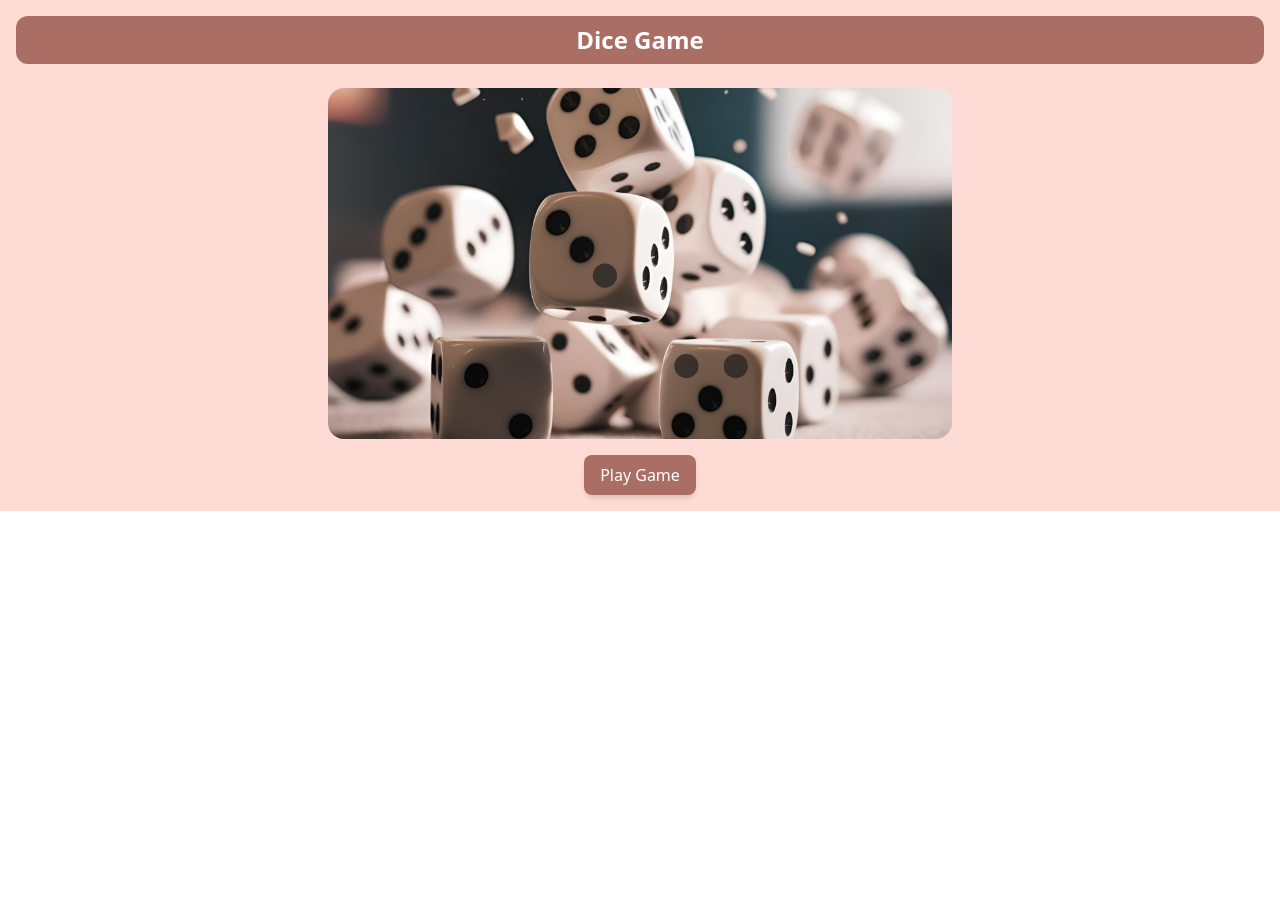
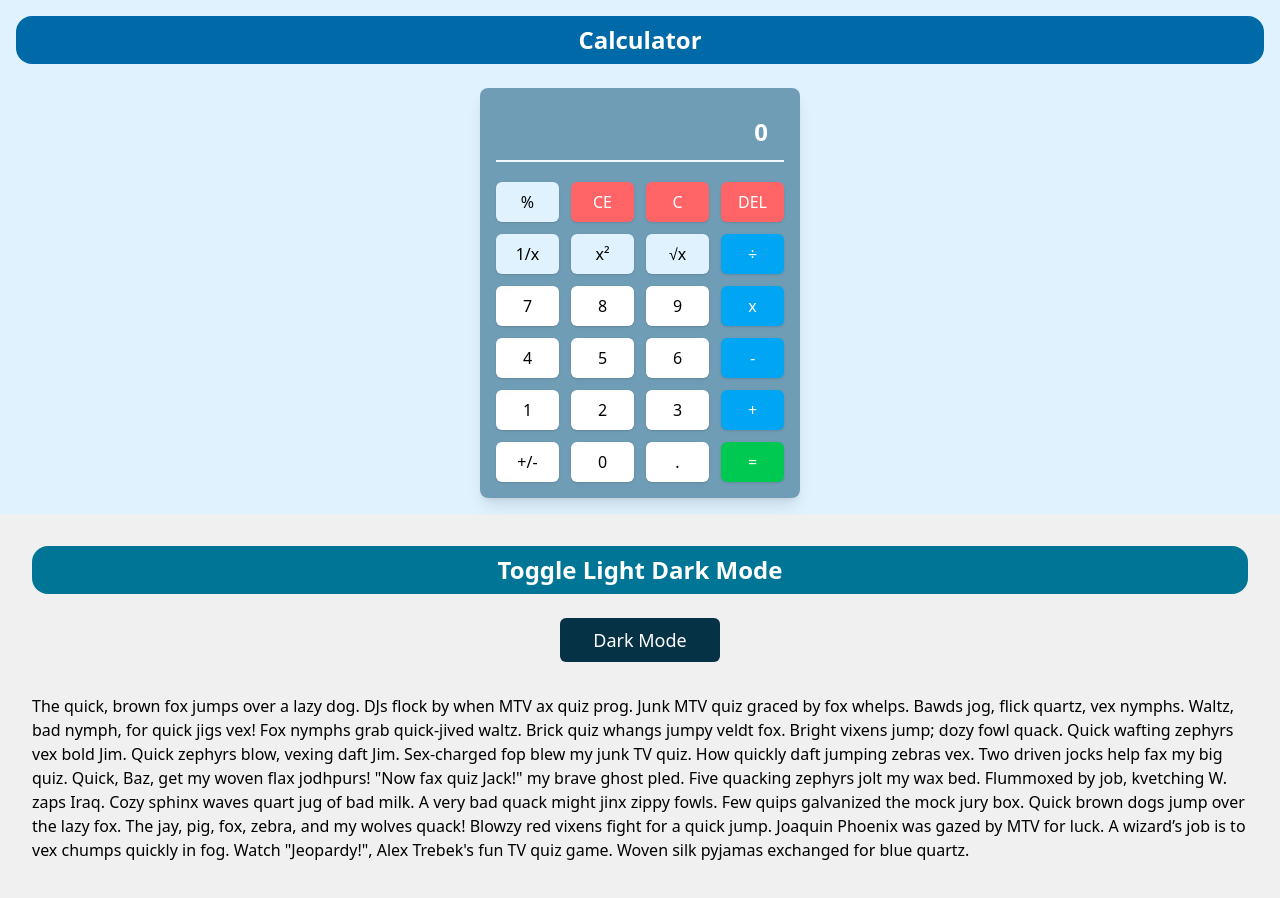
Before and after one commit to jsaurabh1906/React-Short-Projects, a React (Vite) app: page / in a window 1280 px wide. Shown: the top 898 px of the page. Before the commit the page ends 800 px from the top, so only its background shows below. Built offline with nearby package versions, Linux system fonts and the light colour scheme.

Commit message:
feat: Toggle Light-Dark Mode, Basic Calculator

```diff
--- a/src/App.jsx
+++ b/src/App.jsx
@@ -1,8 +1,11 @@
 import "./App.css";
+import BasicCalculator from "./Projects/BasicCalculator/BasicCalculator";
 import BmiCalculator from "./Projects/BMI_Calculator/BmiCalculator";
 import CustomScroll from "./Projects/CustomScroll/CustomScroll";
 import DiceGame from "./Projects/DiceGame/DiceGame";
 import ImageSlider from "./Projects/ImageSlider/ImageSlider";
+import LightDarkMode from "./Projects/LightDarkMode/LightDarkMode";
+import { ThemeProvider } from "./Projects/LightDarkMode/ThemeContext";
 import LoadMoreData from "./Projects/LoadMoreData/LoadMoreData";
 import QRCodeGenerator from "./Projects/QRCodeGenerator/QRCodeGenerator";
 import RandomColorGenerator from "./Projects/RandomColorGenerator/RandomColorGenerator";
@@ -11,7 +14,7 @@ import TextAnalyzer from "./Projects/TextAnalyzer/TextAnalyzer";
 
 function App() {
   return (
-    <>
+    <ThemeProvider>
       {/* ==========================Random Hex Generater========================== */}
       {/* <RandomColorGenerator /> */}
       {/* ==========================Star Rating========================== */}
@@ -29,8 +32,12 @@ function App() {
       {/* ==========================Custom Scroll Progress Bar==========================*/}
       {/* <CustomScroll /> */}
       {/* ==========================Dice Game==========================*/}
-      <DiceGame />
-    </>
+      {/* <DiceGame /> */}
+      {/* ==========================Basic Calculator==========================*/}
+      <BasicCalculator />
+      {/* ==========================Toggle Light Dark Mode==========================*/}
+      <LightDarkMode />
+    </ThemeProvider>
   );
 }
 
--- /dev/null
+++ b/src/Projects/BasicCalculator/BasicCalculator.jsx
@@ -0,0 +1,153 @@
+import React, { useState } from "react";
+
+const calciButtons = [
+  "%",
+  "CE",
+  "C",
+  "DEL",
+  "1/x",
+  "x²",
+  "√x",
+  "÷",
+  "7",
+  "8",
+  "9",
+  "x",
+  "4",
+  "5",
+  "6",
+  "-",
+  "1",
+  "2",
+  "3",
+  "+",
+  "+/-",
+  "0",
+  ".",
+  "=",
+];
+const getButtonClass = (btnItem) => {
+  switch (btnItem) {
+    case "CE":
+    case "C":
+    case "DEL":
+      return "bg-red-400 hover:bg-red-500 text-white";
+    case "%":
+    case "1/x":
+    case "x²":
+    case "√x":
+      return "bg-sky-100 hover:bg-sky-200"; // Function buttons
+    case "÷":
+    case "x":
+    case "-":
+    case "+":
+      return "bg-sky-500 hover:bg-sky-600 text-white"; // Operator buttons
+    case "=":
+      return "bg-green-500 hover:bg-green-600 text-white"; // Equals button
+    default: // Numbers and "."
+      return "bg-white hover:bg-sky-200";
+  }
+};
+
+const BasicCalculator = () => {
+  const [input, setInput] = useState("0");
+  const [result, setResult] = useState(null);
+
+  const clearInput = () => {
+    setInput("0");
+    setResult(null);
+  };
+  const sliceInput = () => {
+    setInput((prev) => prev.slice(0, -1) || "0");
+  };
+  const calculateResult = () => {
+    try {
+      console.log("Currrent Input to Evaluate:", input);
+      const calculatedResult = eval(input.replace("x", "*").replace("÷", "/"));
+      setResult(calculatedResult.toString());
+      setInput("0");
+    } catch (error) {
+      setInput("Error");
+    }
+  };
+
+  const handleClick = (value) => {
+    if (input === "0") {
+      setInput(value);
+    } else {
+      setInput(input + value);
+    }
+  };
+
+  const handleBtnClick = (btnItem) => {
+    switch (btnItem) {
+      case "=":
+        return calculateResult();
+      case "C":
+        return clearInput();
+      case "CE":
+      case "DEL":
+        return sliceInput();
+      case "1/x":
+        setInput((prev) =>
+          prev !== "0"
+            ? (1 / parseFloat(prev)).toString()
+            : "Error Dividing by 0"
+        );
+      case "x²":
+        return setInput((prev) => (parseFloat(prev) ** 2).toString());
+      case "√x":
+        return setInput((prev) =>
+          parseFloat(prev) >= 0
+            ? Math.sqrt(parseFloat(prev)).toString()
+            : "Error Negative Square Root"
+        );
+      case "+/-":
+        return setInput((prev) => (parseFloat(prev) * -1).toString());
+      case "%":
+        return setInput((prev) => (parseFloat(prev) / 100).toString());
+      default:
+        handleClick(btnItem);
+    }
+  };
+
+  return (
+    <div className="w-full flex flex-col items-center justify-center bg-sky-100 p-4">
+      <h1 className="text-2xl w-full text-center font-bold bg-sky-700 text-white mb-6 py-2 rounded-2xl">
+        Calculator
+      </h1>
+      <div className="w-80 p-4 bg-sky-900/50 rounded-lg shadow-lg">
+        <div className="w-full mb-2 px-4 py-3 text-2xl text-white text-right font-bold border-b-2 border-b-sky-50">
+          {input}
+        </div>
+        {/* {result !== null && ( */}
+        <div
+          className={`w-full px-4 mb-3 text-2xl text-white text-right font-bold bg-sky-700/40 rounded-md overflow-hidden transform transition-all duration-500 ease-in-out ${
+            result
+              ? "max-h-24 opacity-100 scale-y-100 py-3"
+              : "max-h-0 opacity-0 scale-y-0 py-0"
+          }`}
+        >
+          {result}
+        </div>
+
+        {/* )} */}
+        <div className="grid grid-cols-4 gap-3">
+          {calciButtons.map((btnItem, idx) => (
+            <button
+              key={idx}
+              onClick={() => handleBtnClick(btnItem)}
+              className={`bg-gray-100 rounded-md px-4 py-2 font-medium shadow-sm transition-all duration-300 ${getButtonClass(
+                btnItem
+              )}`}
+            >
+              {btnItem}
+            </button>
+          ))}
+        </div>
+      </div>
+    </div>
+  );
+};
+
+export default BasicCalculator;
--- /dev/null
+++ b/src/Projects/LightDarkMode/LightDarkMode.jsx
@@ -0,0 +1,46 @@
+import React, { useState } from "react";
+import { useTheme } from "./ThemeContext";
+import styles from "./LightDarkMode.module.css";
+const LightDarkMode = () => {
+  const { theme, toggleTheme } = useTheme();
+  return (
+    <div
+      className={`${styles.container} ${
+        theme === "dark" ? styles.dark : styles.light
+      } `}
+    >
+      <h1 className="text-2xl w-full text-center font-bold bg-cyan-700 text-white mb-6 py-2 rounded-2xl">
+        Toggle Light Dark Mode
+      </h1>
+      <div className="flex flex-col space-y-8 justify-center">
+        <button
+          onClick={toggleTheme}
+          className={`bg-cyan-950 text-white w-40 mx-auto px-4 py-2 text-lg border-none rounded-md cursor-pointer transition-all duration-300 ease-in`}
+        >
+          {theme === "light" ? "Dark Mode" : "Light Mode"}
+        </button>
+        <p>
+          The quick, brown fox jumps over a lazy dog. DJs flock by when MTV ax
+          quiz prog. Junk MTV quiz graced by fox whelps. Bawds jog, flick
+          quartz, vex nymphs. Waltz, bad nymph, for quick jigs vex! Fox nymphs
+          grab quick-jived waltz. Brick quiz whangs jumpy veldt fox. Bright
+          vixens jump; dozy fowl quack. Quick wafting zephyrs vex bold Jim.
+          Quick zephyrs blow, vexing daft Jim. Sex-charged fop blew my junk TV
+          quiz. How quickly daft jumping zebras vex. Two driven jocks help fax
+          my big quiz. Quick, Baz, get my woven flax jodhpurs! "Now fax quiz
+          Jack!" my brave ghost pled. Five quacking zephyrs jolt my wax bed.
+          Flummoxed by job, kvetching W. zaps Iraq. Cozy sphinx waves quart jug
+          of bad milk. A very bad quack might jinx zippy fowls. Few quips
+          galvanized the mock jury box. Quick brown dogs jump over the lazy fox.
+          The jay, pig, fox, zebra, and my wolves quack! Blowzy red vixens fight
+          for a quick jump. Joaquin Phoenix was gazed by MTV for luck. A
+          wizard’s job is to vex chumps quickly in fog. Watch "Jeopardy!", Alex
+          Trebek's fun TV quiz game. Woven silk pyjamas exchanged for blue
+          quartz.
+        </p>
+      </div>
+    </div>
+  );
+};
+
+export default LightDarkMode;
--- /dev/null
+++ b/src/Projects/LightDarkMode/LightDarkMode.module.css
@@ -0,0 +1,19 @@
+.container {
+  width: 100%;
+  height: 100vh;
+  padding: 2rem;
+  flex-direction: column;
+  justify-content: center;
+  background-color: var(--bg-color);
+  color: var(--text-color);
+  transition: all 0.5s ease-in-out;
+}
+
+.light {
+  --bg-color: #f0f0f0;
+}
+
+.dark {
+  --bg-color: #222;
+  color: white;
+}
--- /dev/null
+++ b/src/Projects/LightDarkMode/ThemeContext.jsx
@@ -0,0 +1,30 @@
+import { createContext, useContext, useEffect, useState } from "react";
+import { useLocalStorage } from "../../hooks/useLocalStorage";
+
+const ThemeContext = createContext();
+
+export const ThemeProvider = ({ children }) => {
+  const [theme, setTheme] = useLocalStorage("theme", "light");
+
+  useEffect(() => {
+    document.body.className = theme;
+  }, [theme]);
+
+  const toggleTheme = () => {
+    setTheme((prevTheme) => (prevTheme === "light" ? "dark" : "light"));
+  };
+
+  return (
+    <ThemeContext.Provider value={{ theme, toggleTheme }}>
+      {children}
+    </ThemeContext.Provider>
+  );
+};
+
+export const useTheme = () => {
+  const context = useContext(ThemeContext);
+  if (!context) throw new Error("useTheme must be used within a ThemeProvider");
+  return context;
+};
+
+export default ThemeContext;
--- /dev/null
+++ b/src/hooks/useLocalStorage.jsx
@@ -0,0 +1,32 @@
+import { useEffect, useState } from "react";
+
+// Export a custom hook called useLocalStorage that takes in a key and an initialValue as parameters
+export const useLocalStorage = (key, initialValue) => {
+  // Retrieve the stored value from localStorage or use the initialValue if it doesn't exist
+  const [storedValue, setStoredValue] = useState(() => {
+    try {
+      // Try to get the item from localStorage
+      const item = localStorage.getItem(key);
+      console.log("item:", item);
+      // If the item exists, parse it and return it, otherwise return the initialValue
+      return item ? JSON.parse(item) : initialValue;
+    } catch (error) {
+      // If there is an error, log it and return the initialValue
+      console.log("Error while accessing LocalStorage:", error);
+      return initialValue;
+    }
+  });
+
+  // This useEffect hook is used to store a value in the LocalStorage when the key or storedValue changes
+  useEffect(() => {
+    try {
+      // Try to set the value in the LocalStorage
+      localStorage.setItem(key, JSON.stringify(storedValue));
+    } catch (error) {
+      // If an error occurs, log it to the console
+      console.error("Error while setting LocalStorage:", error);
+    }
+  }, [key, storedValue]);
+
+  return [storedValue, setStoredValue];
+};
```
Also changed, not shown: 1 other file (tests, documents, lock files or other folders).
